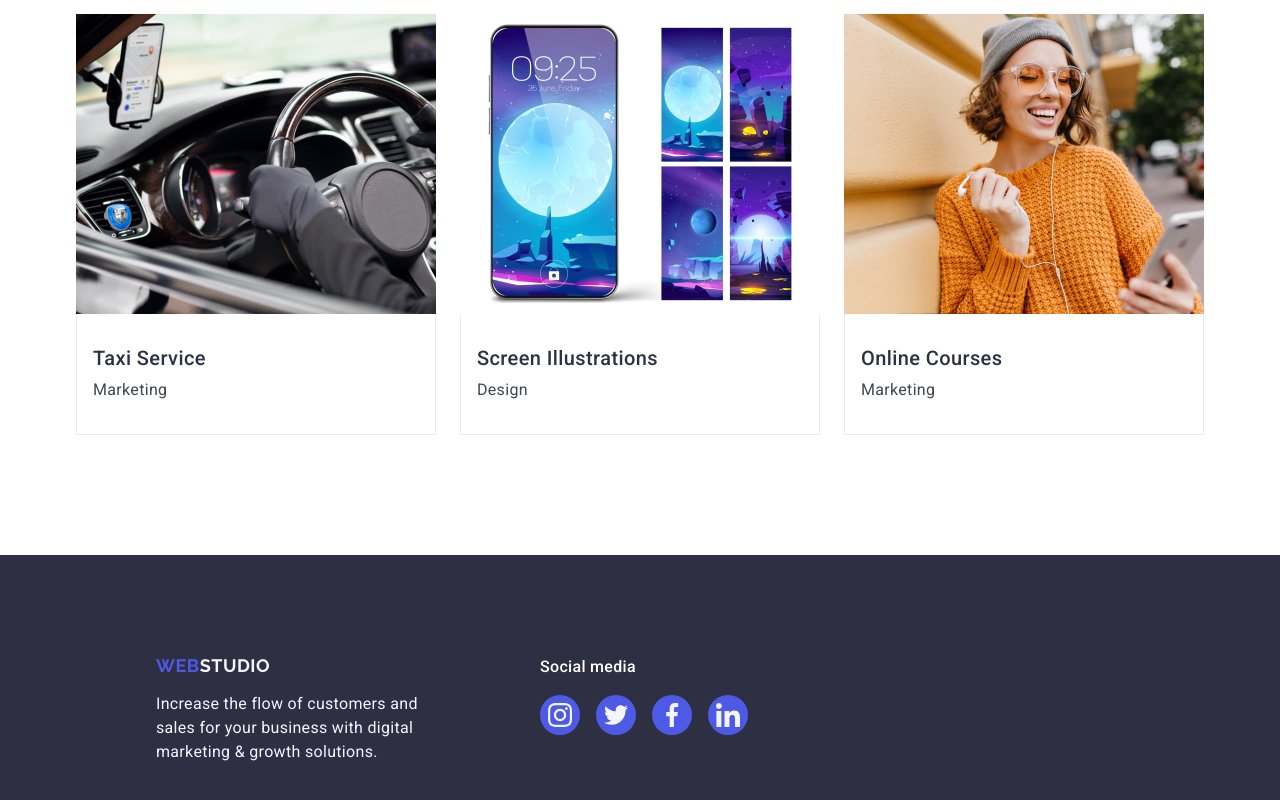
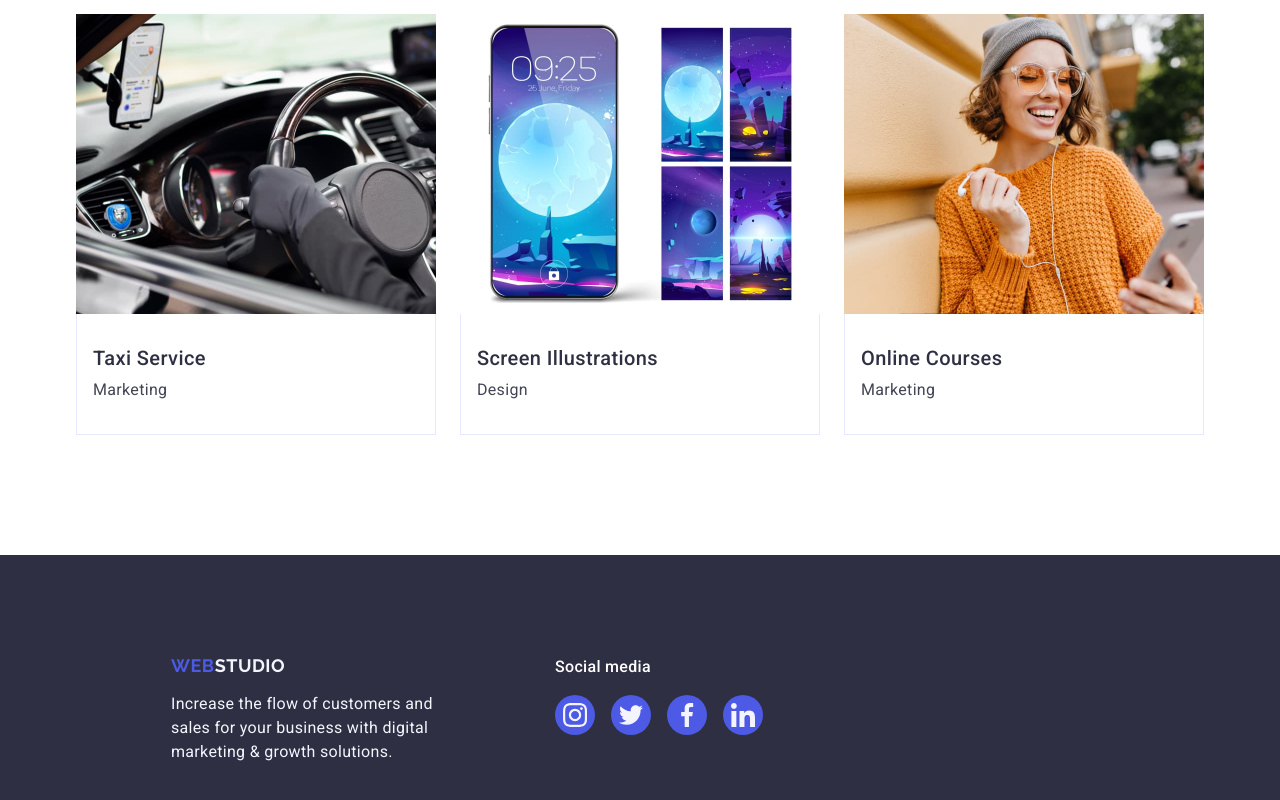
Before and after one commit to Yelizaveta-S/goit-markup-hw-04, a plain HTML site: page index.html in a window 1280 px wide. Shown: the part 2628-3428 px from the top of the page. Drawn offline with nearby package versions, Linux system fonts and the light colour scheme.

Commit message:
edit footer

```diff
--- a/css/styles.css
+++ b/css/styles.css
@@ -422,14 +422,13 @@ img {
 
 /* footer start */
 
+footer {
+    background: #2e2f42;
+    padding: 100px 0 100px 156px;
+}
+
 .section-footer {
-    display: flex;
     align-items: baseline;
-    background: #2e2f42;
-    color: #F4F4FD;
-    line-height: 1.5;
-    letter-spacing: 0.02em;
-    padding: 100px 0 100px 156px;
     display: flex;
 }
 
--- a/index.html
+++ b/index.html
@@ -379,7 +379,7 @@
 
 
     <footer>
-        <div class="section-footer">
+        <div class="container section-footer">
             <div class="container-webstudio">
                 <a class="logo" href="./index.html">Web<span class="footer-span">Studio</span></a>
                 <p class="text footer-text">
```
